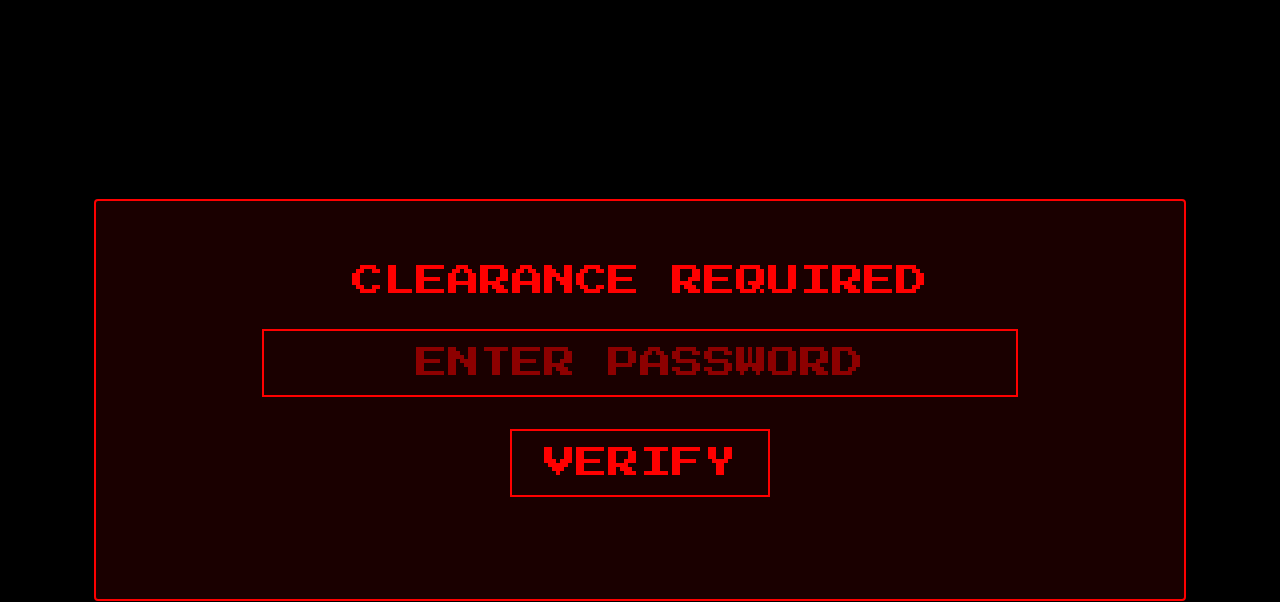
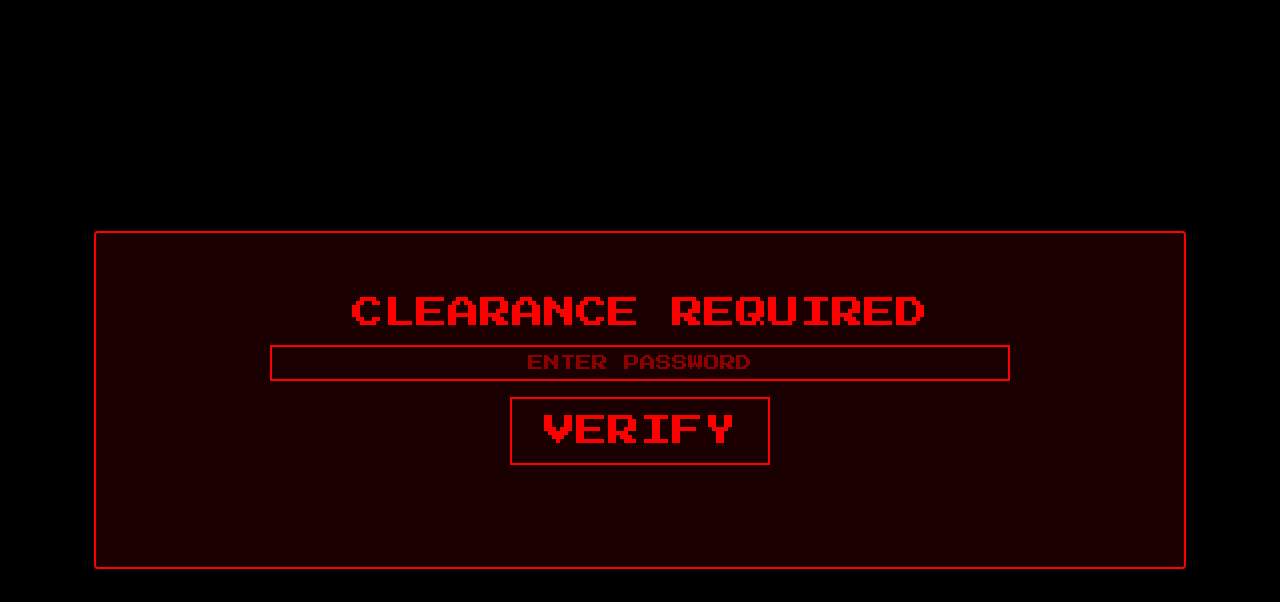
Before and after one commit to rossrosenbaum/rossrosenbaum.github.io, a plain HTML site: page spygames.html in a window 1280 px wide. Drawn offline with Linux system fonts and the light colour scheme.

Commit message:
seeing if the font size issue is resolved in Safari using copilot

```diff
--- a/spygames.html
+++ b/spygames.html
@@ -2,6 +2,7 @@
 <html lang="en">
 <head>
   <meta charset="UTF-8" />
+  <meta name="viewport" content="width=device-width, initial-scale=1, maximum-scale=1" />
   <title>Spy Games</title>
   <style>
     @import url('https://fonts.googleapis.com/css2?family=Press+Start+2P&display=swap');
@@ -126,10 +127,13 @@
       padding: 0.5em;
       margin: 1em 0;
       font-family: 'Press Start 2P', monospace;
-      font-size: 32px;
+      font-size: 16px;  /* Safari minimum font size to prevent zoom */
       width: 75%;
       text-align: center;
       outline: none;
+      -webkit-text-size-adjust: 100%;
+      appearance: none;
+      -webkit-appearance: none;  /* Prevents Safari default styling */
     }
 
     #password-input::placeholder {
```
